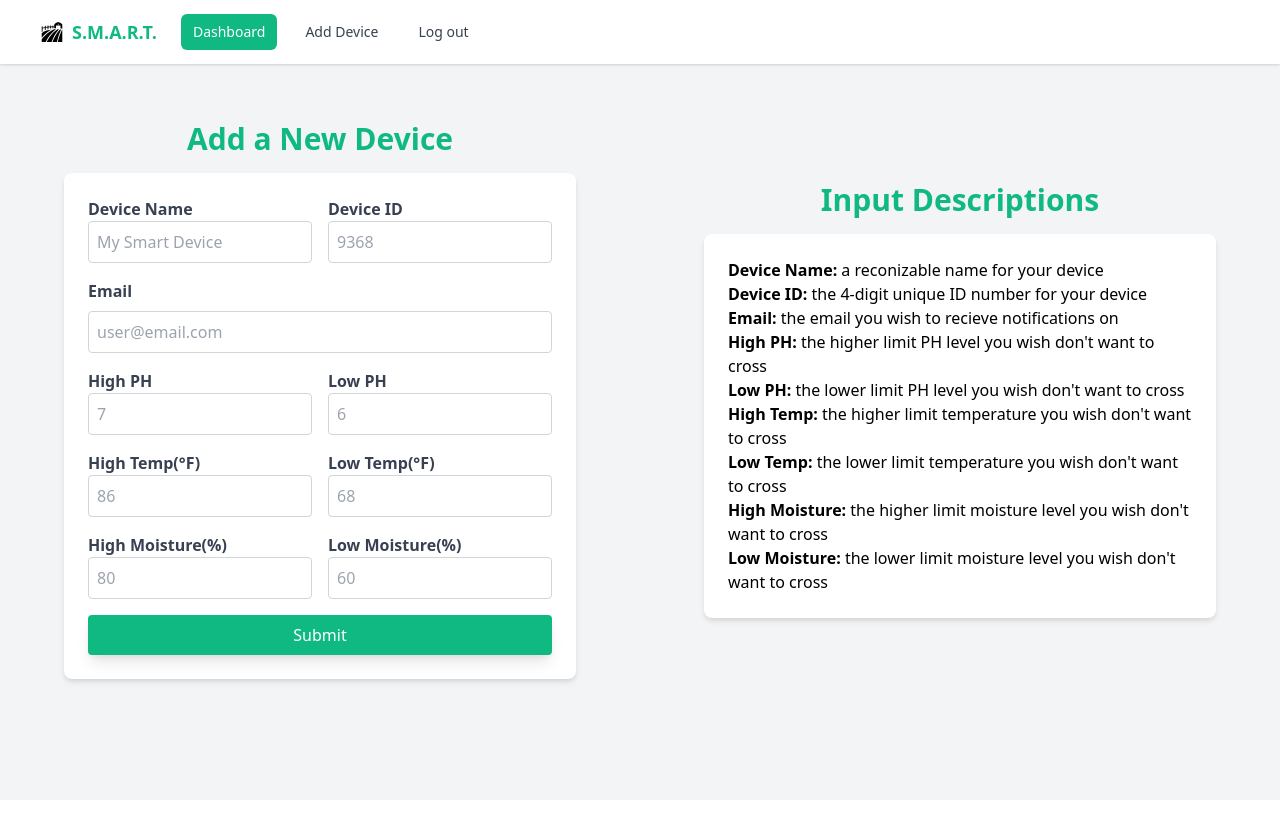
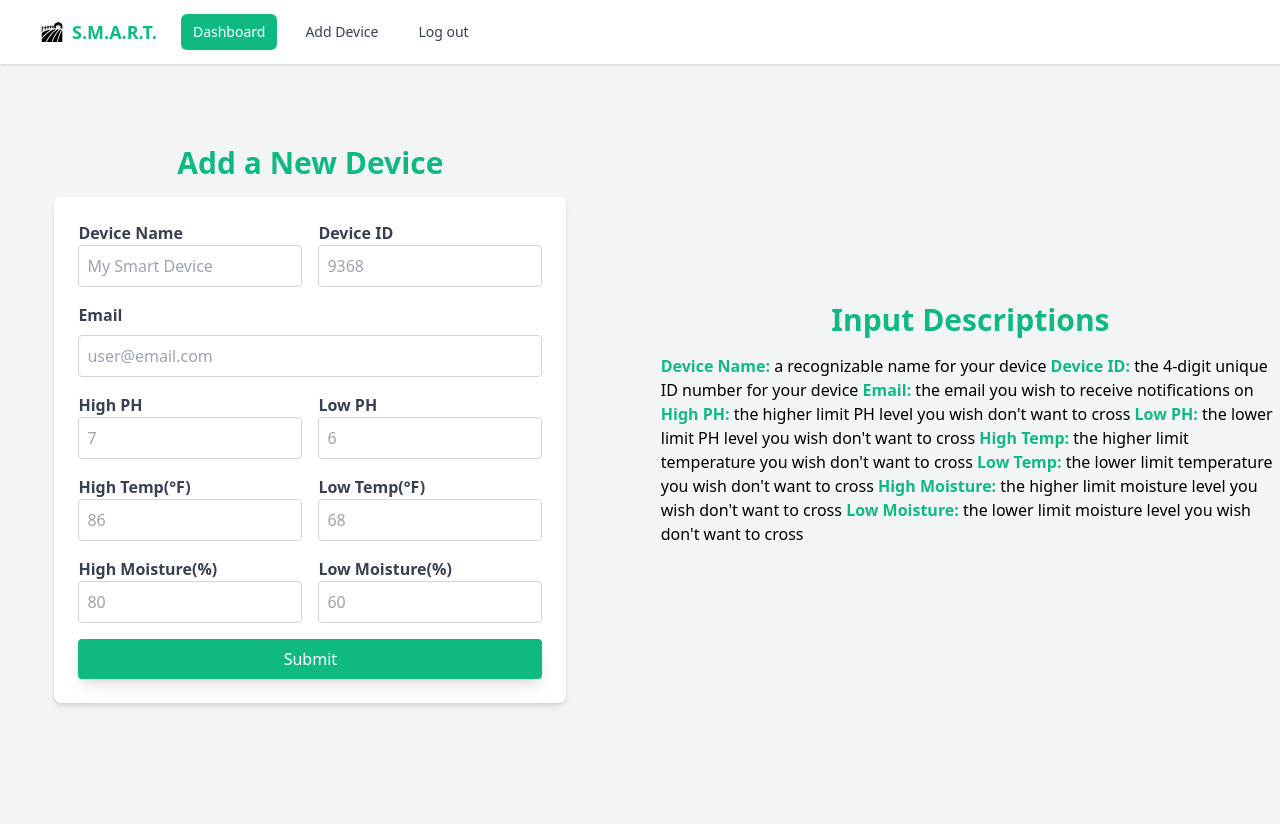
Before and after one commit to Nolan-Reilly/sparkHacks, a Flask app: page /index in a window 1280 px wide. Before the commit the page ends 688 px from the top, so only its background shows below. Run offline with Flask 3, Linux system fonts and the light colour scheme.

Commit message:
Change the index.html file format

```diff
--- a/website/templates/index.html
+++ b/website/templates/index.html
@@ -27,7 +27,7 @@
     }
   </style>
 </head>
-<body class="relative">
+<body class="relative bg-gray-100">
     <!-- Navigation Bar -->
     <nav class="bg-white shadow fixed w-full z-10">
       <div class="max-w-7xl mx-auto px-2 sm:px-6 lg:px-8">
@@ -67,8 +67,9 @@
       </div>
     </nav>
 
-    <div class="flex justify-center">
-      <form class="h-screen bg-gray-100 p-6 container mx-auto flex flex-col justify-center items-center w-1/2" method="POST">
+    <<div class="container mx-auto flex flex-col sm:flex-row justify-center space-x-0 sm:space-x-10 items-center">
+
+      <form class="h-screen bg-gray-100 p-6 container mx-auto flex flex-col justify-center items-center w-full sm:w-1/2" method="POST">
         <div class="container mx-auto h-full flex flex-col justify-center items-center">
             <!-- Title -->
             <h1 class="text-center text-3xl font-bold mb-4 text-green-500 flex items-center">
@@ -136,26 +137,21 @@
           </div>
         </form>
 
-      <form class="h-screen bg-gray-100 p-6 container mx-auto flex flex-col justify-center items-center w-1/2" method="POST">
-        <div class="container mx-auto h-full flex flex-col justify-center items-center">
-          <!-- Title -->
+      <div class="container mx-auto h-screen flex flex-col justify-center items-center w-full sm:w-1/2">
       <h1 class="text-center text-3xl font-bold mb-4 text-green-500 flex items-center">
           <p>Input Descriptions</p>
         </h1>
-
-          <!-- Flex Container -->
-          <div class="flex flex-col w-full max-w-lg bg-white p-6 rounded-lg shadow-md">
-            <ul>
-              <li><strong>Device Name:</strong> a reconizable name for your device </li>
-              <li><strong>Device ID:</strong> the 4-digit unique ID number for your device</li>
-              <li><strong>Email: </strong> the email you wish to recieve notifications on</li>
-              <li><strong>High PH:</strong> the higher limit PH level you wish don't want to cross</li>
-              <li><strong>Low PH:</strong> the lower limit PH level you wish don't want to cross</li>
-              <li><strong>High Temp:</strong> the higher limit temperature you wish don't want to cross</li>
-              <li><strong>Low Temp:</strong> the lower limit temperature you wish don't want to cross</li>
-              <li><strong>High Moisture:</strong> the higher limit moisture level you wish don't want to cross</li>
-              <li><strong>Low Moisture:</strong> the lower limit moisture level you wish don't want to cross</li>
-            </ul>
+        <p>
+          <strong class="text-green-500">Device Name:</strong> a recognizable name for your device
+          <strong class="text-green-500">Device ID:</strong> the 4-digit unique ID number for your device
+          <strong class="text-green-500">Email: </strong> the email you wish to receive notifications on
+          <strong class="text-green-500">High PH:</strong> the higher limit PH level you wish don't want to cross
+          <strong class="text-green-500">Low PH:</strong> the lower limit PH level you wish don't want to cross
+          <strong class="text-green-500">High Temp:</strong> the higher limit temperature you wish don't want to cross
+          <strong class="text-green-500">Low Temp:</strong> the lower limit temperature you wish don't want to cross
+          <strong class="text-green-500">High Moisture:</strong> the higher limit moisture level you wish don't want to cross
+          <strong class="text-green-500">Low Moisture:</strong> the lower limit moisture level you wish don't want to cross
+        </p>
       </div>
     </div>
 
```
Lines whose indentation alone changed are shown as unchanged.
